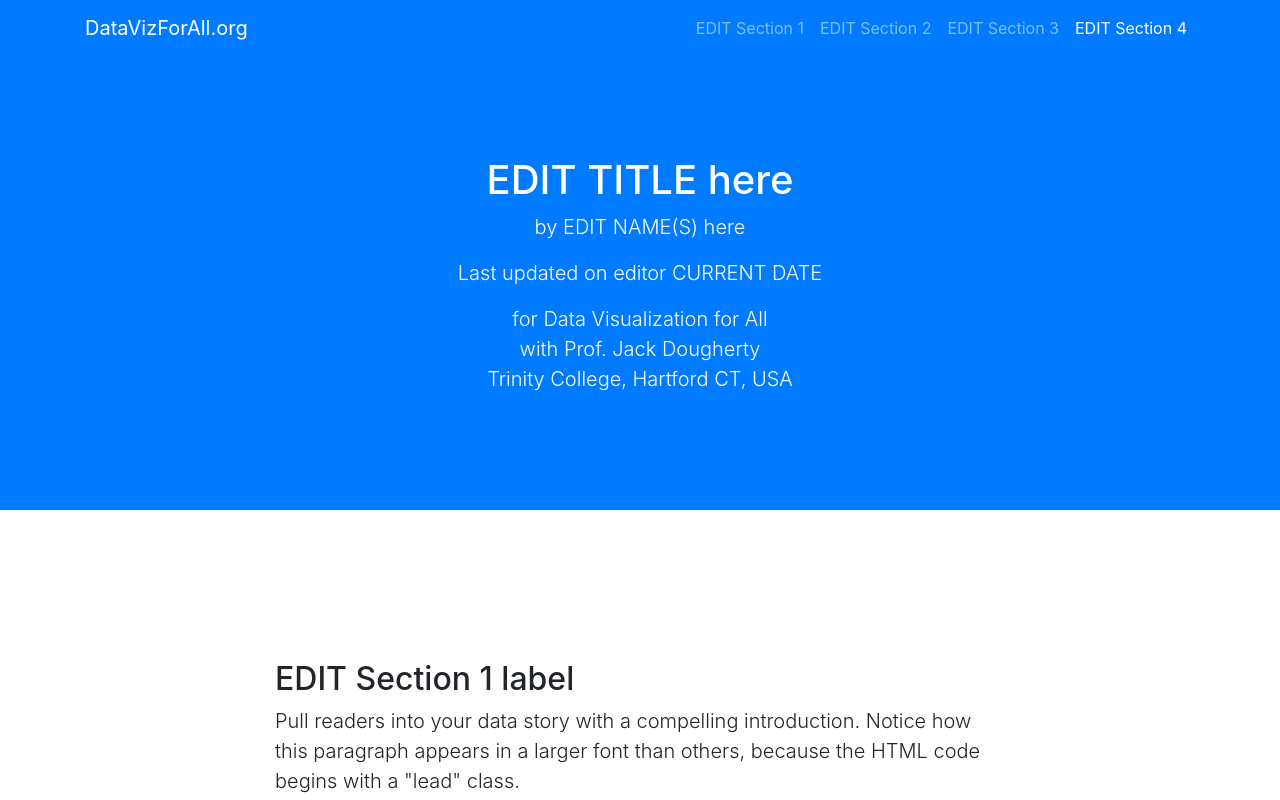
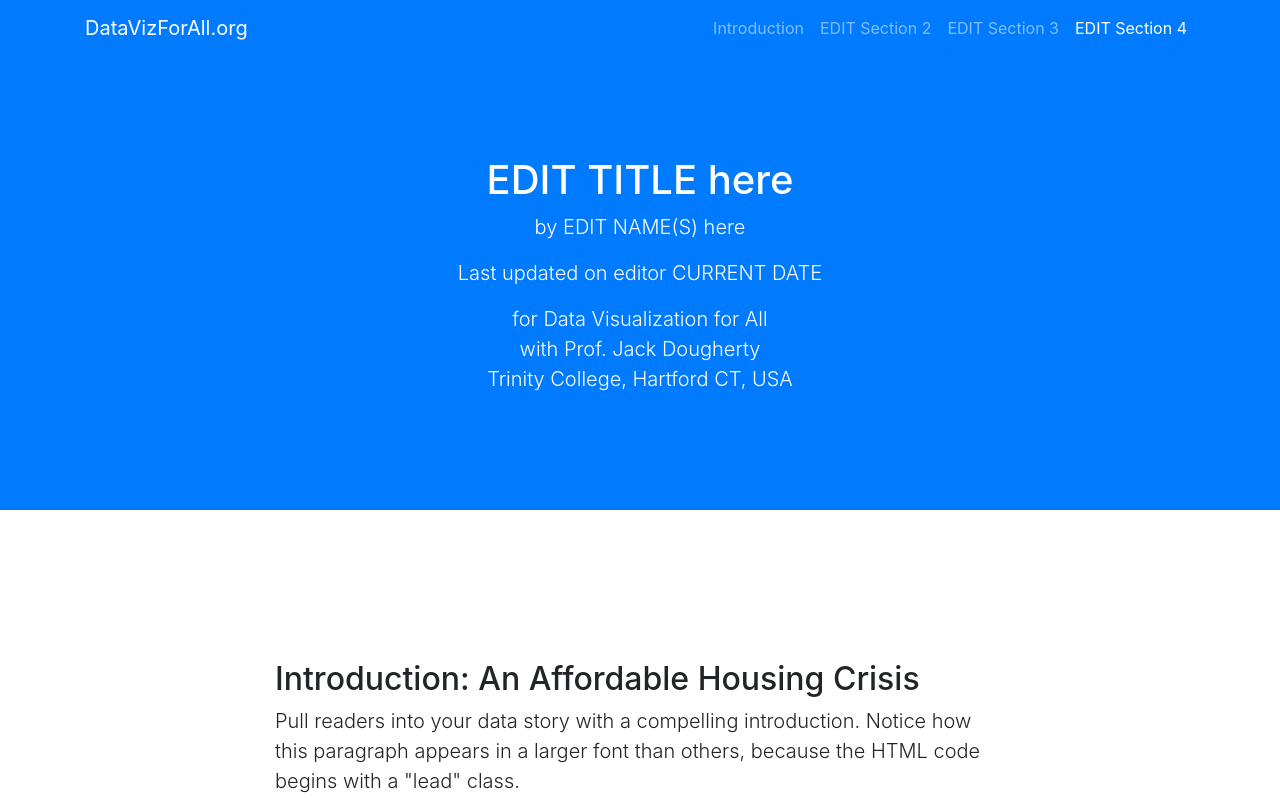
Before and after one commit to wschwartz4/practice-story, a plain HTML site: page index.html in a window 1280 px wide. Shown: the top 800 px of the page. Drawn offline with nearby package versions, Linux system fonts and the light colour scheme.

Commit message:
Update index.html

```diff
--- a/index.html
+++ b/index.html
@@ -34,7 +34,7 @@
       <div class="collapse navbar-collapse" id="navbarResponsive">
         <ul class="navbar-nav ml-auto">
           <li class="nav-item">
-            <a class="nav-link js-scroll-trigger" href="#section1">EDIT Section 1</a>
+            <a class="nav-link js-scroll-trigger" href="#section1">Introduction</a>
           </li>
           <li class="nav-item">
             <a class="nav-link js-scroll-trigger" href="#section2">EDIT Section 2</a>
@@ -66,7 +66,7 @@
       <div class="row">
         <div class="col-lg-8 mx-auto">
 
-          <h2>EDIT Section 1 label</h2>
+          <h2>Introduction: An Affordable Housing Crisis</h2>
 
           <p class="lead">Pull readers into your data story with a compelling introduction. Notice how this paragraph appears in a larger font than others, because the HTML code begins with a "lead" class.</p>
 
```
